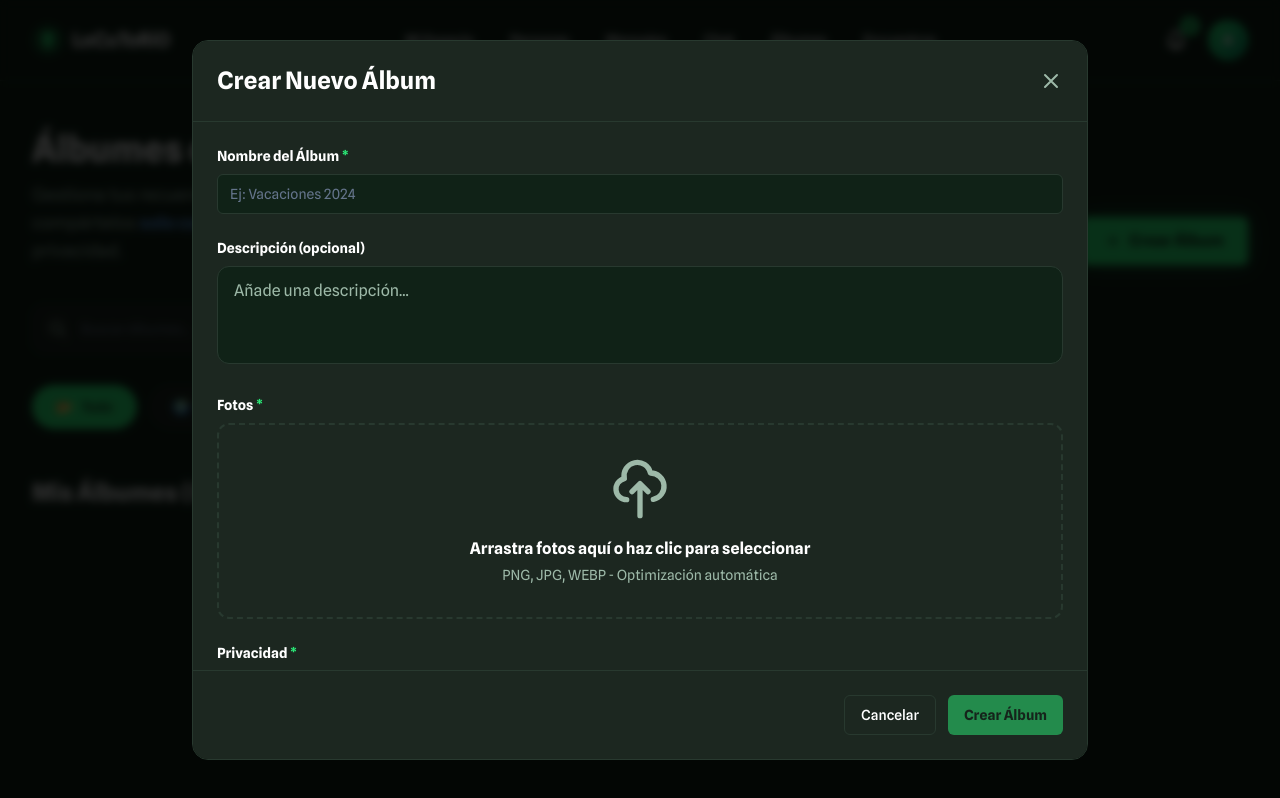
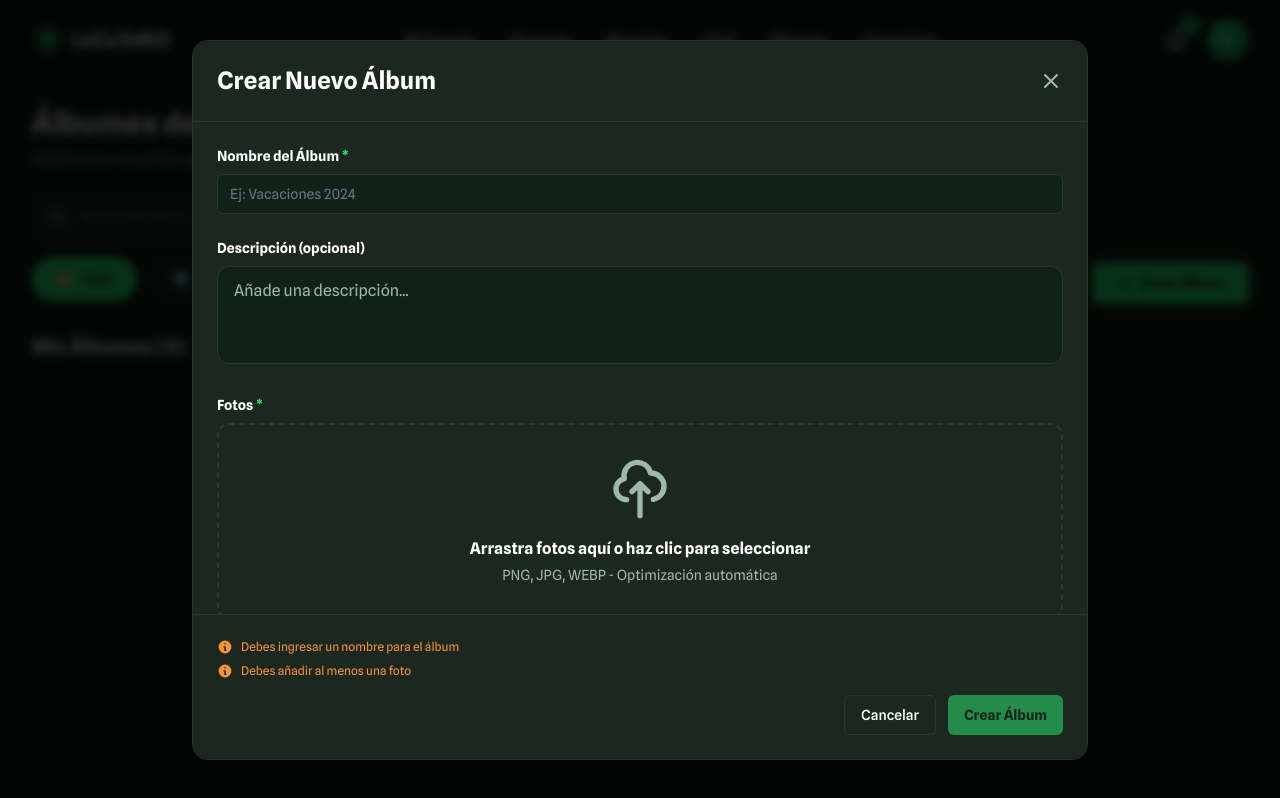
Before and after one commit to cratos38/locutorio, a Next.js app: page /albumes in a window 1280 px wide. Both pictures are taken after a click on the button "Crear Álbum". Built offline with nearby package versions, Linux system fonts and the light colour scheme.

Commit message:
Fix: Albums UI - Add password validation messages, move 'Crear Álbum' button to filter level, compact layout

```diff
--- a/src/app/albumes/page.tsx
+++ b/src/app/albumes/page.tsx
@@ -216,32 +216,18 @@
     <div className="min-h-screen bg-connect-bg-dark text-white font-display">
       <InternalHeader />
 
-      <div className="max-w-[1400px] mx-auto px-4 sm:px-6 lg:px-8 py-12">
+      <div className="max-w-[1400px] mx-auto px-4 sm:px-6 lg:px-8 py-6">
         {/* Header */}
-        <div className="flex flex-col lg:flex-row justify-between items-start lg:items-end gap-6 mb-10">
-          <div>
-            <h1 className="text-4xl font-bold mb-3">Álbumes de Fotos</h1>
-            <p className="text-connect-muted text-lg max-w-2xl">
-              Gestiona tus recuerdos con total control. Crea álbumes{" "}
-              <span className="text-primary font-semibold">públicos</span> para todos, compártelos{" "}
-              <span className="text-blue-400 font-semibold">solo con amigos</span> o protégelos con{" "}
-              <span className="text-orange-400 font-semibold">contraseña</span> para máxima privacidad.
+        <div className="mb-6">
+          <h1 className="text-3xl font-bold mb-2">Álbumes de Fotos</h1>
+          <p className="text-connect-muted text-sm max-w-3xl">
+            Gestiona tus recuerdos: <span className="text-primary font-semibold">públicos</span>, <span className="text-blue-400 font-semibold">solo amigos</span> o <span className="text-orange-400 font-semibold">con contraseña</span>
           </p>
         </div>
 
-          <Button
-            onClick={() => setShowCreateModal(true)}
-            className="bg-primary text-connect-bg-dark hover:brightness-110 font-bold shadow-[0_0_20px_rgba(43,238,121,0.3)] flex items-center gap-2 px-6 py-6 text-base"
-          >
-            <svg className="w-5 h-5" fill="none" stroke="currentColor" viewBox="0 0 24 24">
-              <path strokeLinecap="round" strokeLinejoin="round" strokeWidth={2} d="M12 4v16m8-8H4" />
-            </svg>
-            Crear Álbum
-          </Button>
-        </div>
-
+        {/* Search Bar + Filters + Create Button */}
+        <div className="mb-6 space-y-4">
           {/* Search Bar */}
-        <div className="mb-8">
           <div className="relative flex-1 max-w-md">
             <svg className="absolute left-4 top-1/2 -translate-y-1/2 w-5 h-5 text-connect-muted" fill="none" stroke="currentColor" viewBox="0 0 24 24">
               <path strokeLinecap="round" strokeLinejoin="round" strokeWidth={2} d="M21 21l-6-6m2-5a7 7 0 11-14 0 7 7 0 0114 0z" />
@@ -253,10 +239,10 @@
               className="pl-12 bg-connect-card border-connect-border text-white placeholder-connect-muted rounded-xl h-12"
             />
           </div>
-        </div>
 
-        {/* Filter Tabs */}
-        <div className="flex gap-3 overflow-x-auto pb-2 mb-10 hide-scrollbar">
+          {/* Filter Tabs + Create Button */}
+          <div className="flex items-center justify-between gap-4">
+            <div className="flex gap-3 overflow-x-auto pb-2 hide-scrollbar flex-1">
           <button
             onClick={() => setSelectedFilter("todo")}
             className={`px-6 py-3 rounded-full font-medium text-sm whitespace-nowrap transition-all ${
@@ -295,10 +281,23 @@
           </button>
             </div>
 
+            {/* Create Album Button */}
+            <Button
+              onClick={() => setShowCreateModal(true)}
+              className="bg-primary text-connect-bg-dark hover:brightness-110 font-bold shadow-[0_0_20px_rgba(43,238,121,0.3)] flex items-center gap-2 px-6 py-3 text-sm whitespace-nowrap"
+            >
+              <svg className="w-4 h-4" fill="none" stroke="currentColor" viewBox="0 0 24 24">
+                <path strokeLinecap="round" strokeLinejoin="round" strokeWidth={2} d="M12 4v16m8-8H4" />
+              </svg>
+              Crear Álbum
+            </Button>
+          </div>
+        </div>
+
         {/* Albums Grid */}
         <section className="mb-12">
-          <div className="flex items-center justify-between mb-6">
-            <h2 className="text-2xl font-bold">Mis Álbumes ({filteredAlbums.length})</h2>
+          <div className="flex items-center justify-between mb-4">
+            <h2 className="text-xl font-bold">Mis Álbumes ({filteredAlbums.length})</h2>
           </div>
 
           <div className="grid grid-cols-1 sm:grid-cols-2 md:grid-cols-3 lg:grid-cols-4 gap-6">
@@ -541,7 +540,45 @@
             </div>
 
             {/* Modal Footer */}
-            <div className="sticky bottom-0 bg-connect-card border-t border-connect-border p-6 flex gap-3 justify-end">
+            <div className="sticky bottom-0 bg-connect-card border-t border-connect-border p-6">
+              {/* Validation Messages */}
+              <div className="mb-4 space-y-2">
+                {!albumName.trim() && (
+                  <p className="text-xs text-orange-400 flex items-center gap-2">
+                    <svg className="w-4 h-4" fill="currentColor" viewBox="0 0 20 20">
+                      <path fillRule="evenodd" d="M18 10a8 8 0 11-16 0 8 8 0 0116 0zm-7-4a1 1 0 11-2 0 1 1 0 012 0zM9 9a1 1 0 000 2v3a1 1 0 001 1h1a1 1 0 100-2v-3a1 1 0 00-1-1H9z" clipRule="evenodd" />
+                    </svg>
+                    Debes ingresar un nombre para el álbum
+                  </p>
+                )}
+                {uploadedPhotos.length === 0 && (
+                  <p className="text-xs text-orange-400 flex items-center gap-2">
+                    <svg className="w-4 h-4" fill="currentColor" viewBox="0 0 20 20">
+                      <path fillRule="evenodd" d="M18 10a8 8 0 11-16 0 8 8 0 0116 0zm-7-4a1 1 0 11-2 0 1 1 0 012 0zM9 9a1 1 0 000 2v3a1 1 0 001 1h1a1 1 0 100-2v-3a1 1 0 00-1-1H9z" clipRule="evenodd" />
+                    </svg>
+                    Debes añadir al menos una foto
+                  </p>
+                )}
+                {privacyType === "protegido" && !albumPassword.trim() && (
+                  <p className="text-xs text-orange-400 flex items-center gap-2">
+                    <svg className="w-4 h-4" fill="currentColor" viewBox="0 0 20 20">
+                      <path fillRule="evenodd" d="M18 10a8 8 0 11-16 0 8 8 0 0116 0zm-7-4a1 1 0 11-2 0 1 1 0 012 0zM9 9a1 1 0 000 2v3a1 1 0 001 1h1a1 1 0 100-2v-3a1 1 0 00-1-1H9z" clipRule="evenodd" />
+                    </svg>
+                    Debes ingresar una contraseña para el álbum protegido
+                  </p>
+                )}
+                {privacyType === "protegido" && albumPassword.trim() && albumPassword.length < 6 && (
+                  <p className="text-xs text-orange-400 flex items-center gap-2">
+                    <svg className="w-4 h-4" fill="currentColor" viewBox="0 0 20 20">
+                      <path fillRule="evenodd" d="M18 10a8 8 0 11-16 0 8 8 0 0116 0zm-7-4a1 1 0 11-2 0 1 1 0 012 0zM9 9a1 1 0 000 2v3a1 1 0 001 1h1a1 1 0 100-2v-3a1 1 0 00-1-1H9z" clipRule="evenodd" />
+                    </svg>
+                    La contraseña debe tener al menos 6 caracteres (actual: {albumPassword.length})
+                  </p>
+                )}
+              </div>
+
+              {/* Buttons */}
+              <div className="flex gap-3 justify-end">
                 <Button onClick={() => setShowCreateModal(false)} variant="outline" className="bg-transparent border-connect-border text-white hover:bg-white/5">
                   Cancelar
                 </Button>
@@ -555,6 +592,7 @@
               </div>
             </div>
           </div>
+        </div>
       )}
     </div>
   );
```
Lines whose indentation alone changed are shown as unchanged.
